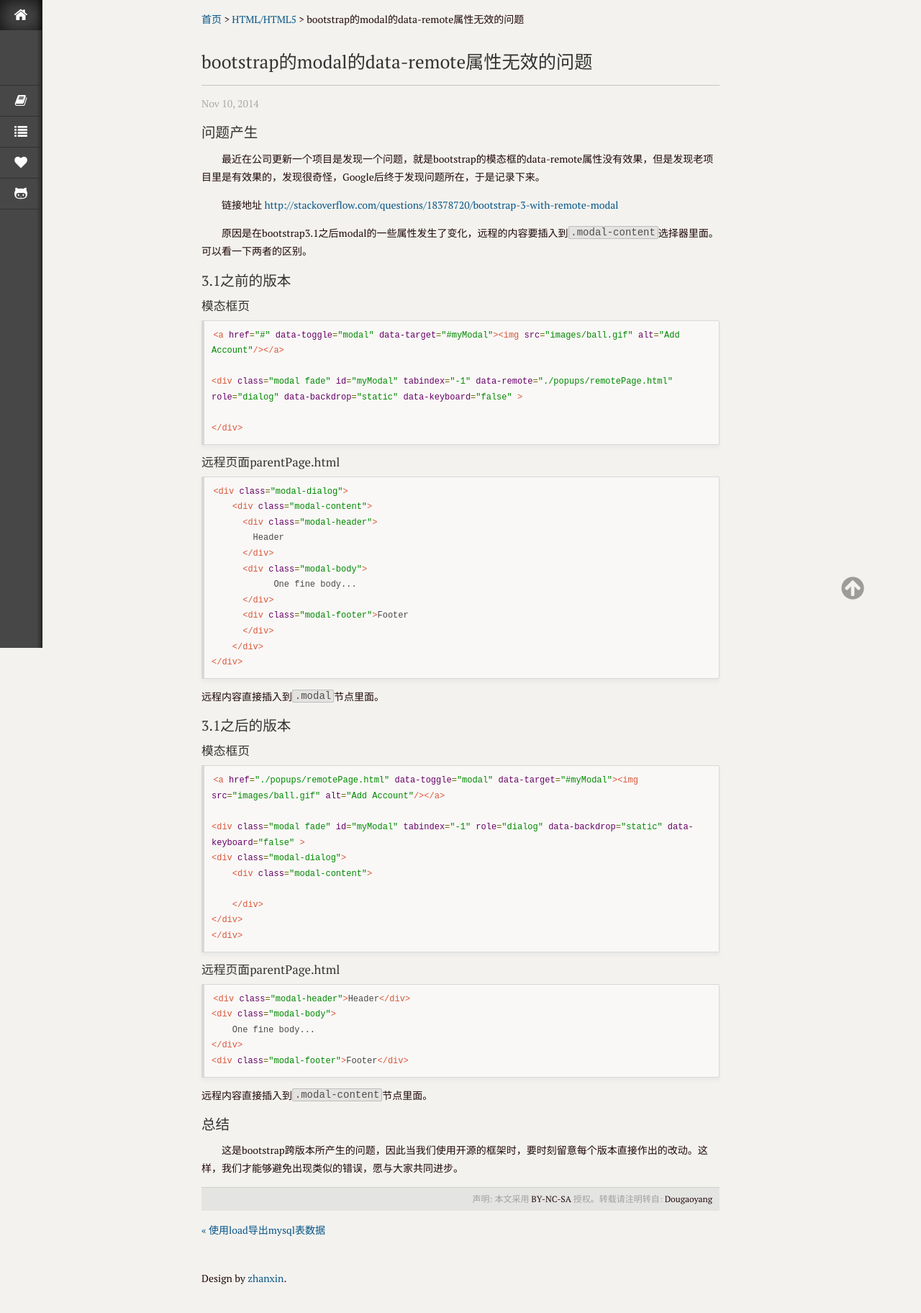
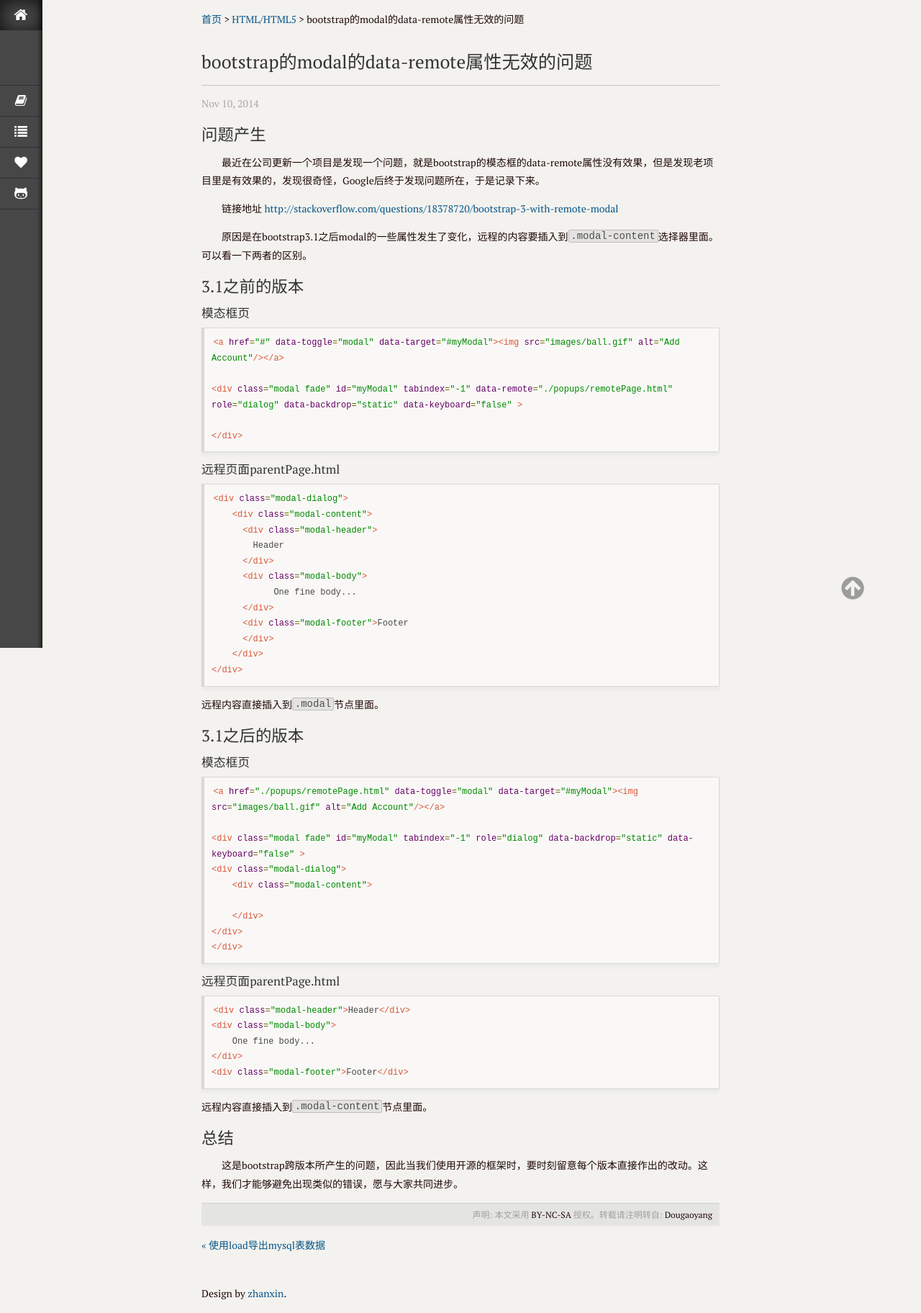
Before and after one commit to GitHubCuCu/dougaoyang.github.io, a Jekyll site: the page built from _posts/html/2014-11-10-bootstrap-modal-data-remote-not-working.md, in a window 1280 px wide. Shown: the whole page at 72% size. Built offline with Jekyll 4.4.1, drawn with Linux system fonts in a browser that asks for light colours; Markdown is read by kramdown in place of the engine named in the settings; before the commit the page ends 1802 px from its top, so only the background shows below that.

```diff
--- a/_posts/html/2014-11-10-bootstrap-modal-data-remote-not-working.md
+++ b/_posts/html/2014-11-10-bootstrap-modal-data-remote-not-working.md
@@ -6,7 +6,7 @@ description:
 keywords: bootstrap, data-remote, html
 ---
 
-###问题产生
+##问题产生
 
 　　最近在公司更新一个项目是发现一个问题，就是bootstrap的模态框的data-remote属性没有效果，但是发现老项目里是有效果的，发现很奇怪，Google后终于发现问题所在，于是记录下来。
 
@@ -14,7 +14,7 @@ keywords: bootstrap, data-remote, html
 
 　　原因是在bootstrap3.1之后modal的一些属性发生了变化，远程的内容要插入到`.modal-content`选择器里面。可以看一下两者的区别。
 
-###3.1之前的版本
+##3.1之前的版本
 
 ####模态框页
 
@@ -41,7 +41,7 @@ keywords: bootstrap, data-remote, html
 
 远程内容直接插入到`.modal`节点里面。
 
-###3.1之后的版本
+##3.1之后的版本
 
 ####模态框页
 
@@ -65,6 +65,6 @@ keywords: bootstrap, data-remote, html
 
 远程内容直接插入到`.modal-content`节点里面。
 
-###总结
+##总结
 
 　　这是bootstrap跨版本所产生的问题，因此当我们使用开源的框架时，要时刻留意每个版本直接作出的改动。这样，我们才能够避免出现类似的错误，愿与大家共同进步。
```
